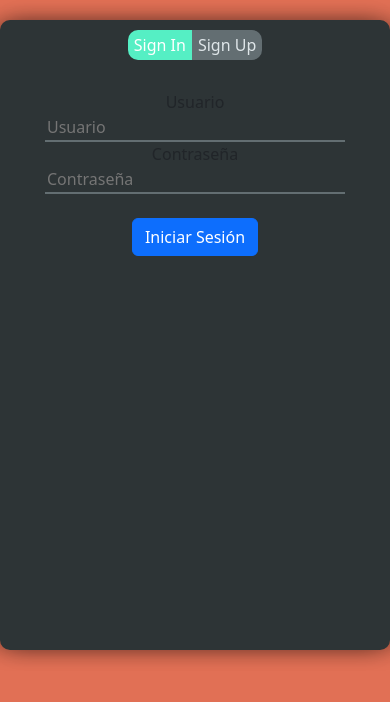
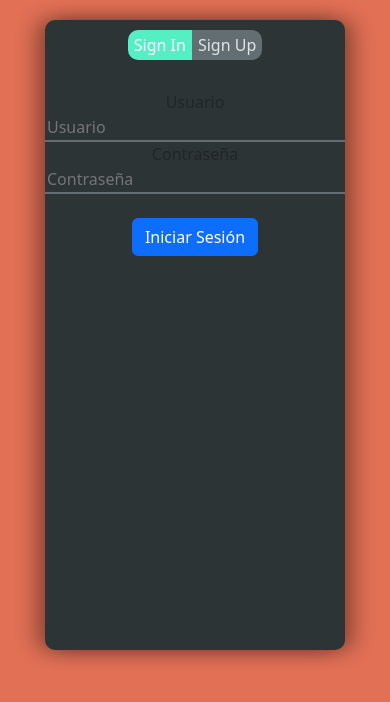
Before and after one commit to joaquin-espinosa733/login, a React (Vite) app: page / in a window 390 px wide. Shown: the top 702 px of the page. Built offline with nearby package versions, Linux system fonts and the light colour scheme.

Commit message:
transition

```diff
--- a/src/components/SignUp/AuthForm.module.css
+++ b/src/components/SignUp/AuthForm.module.css
@@ -16,14 +16,34 @@
     box-shadow: 10px 0px 20px rgba(0, 0, 0, 0.327), -10px 0px 20px rgba(0, 0, 0, 0.327);
 }
 
+@media screen and (max-width: 767px) {
+    .authContainer {
+        display: flex;
+        flex-direction: column;
+        align-items: center;
+        margin-top: 20px;
+        background-color: #2d3436;
+        max-width: 300px;
+        /* Aquí defines el ancho máximo que deseas */
+        height: 630px;
+        margin-left: auto;
+        /* Para centrarlo horizontalmente */
+        margin-right: auto;
+        /* Para centrarlo horizontalmente */
+        border-radius: 10px;
+        box-shadow: 10px 0px 20px rgba(0, 0, 0, 0.327), -10px 0px 20px rgba(0, 0, 0, 0.327);
+    }
+}
+
 @keyframes slideInFromLeft {
     from {
-      transform: translateX(-10%);
+        transform: translateX(-10%);
     }
+
     to {
-      transform: translateX(0);
+        transform: translateX(0);
     }
-  }
+}
 
 
 .authForm {
```
